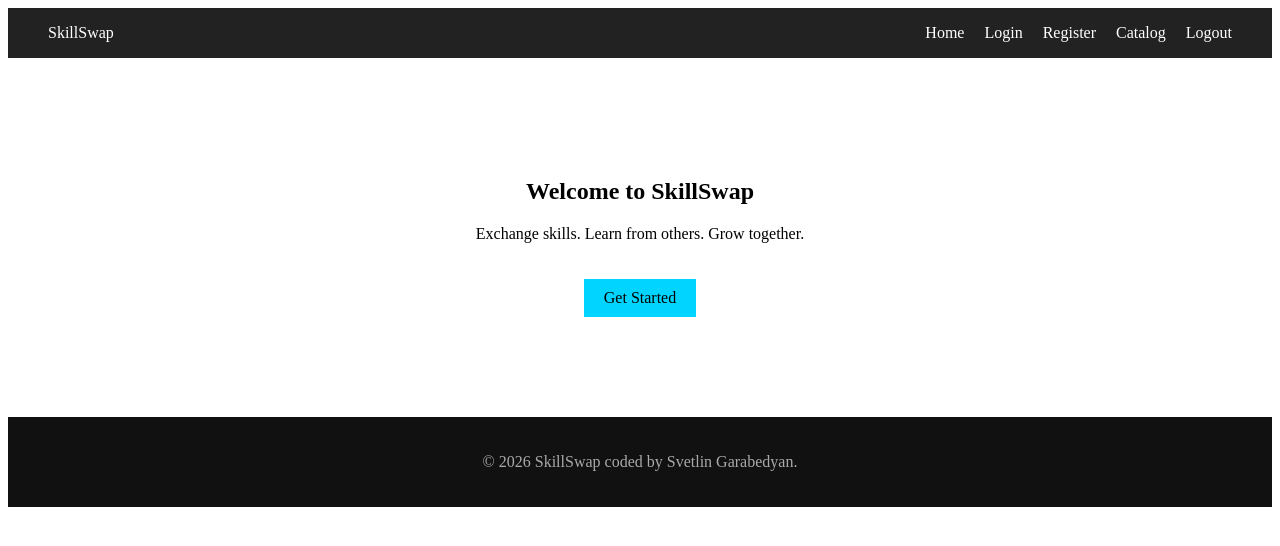
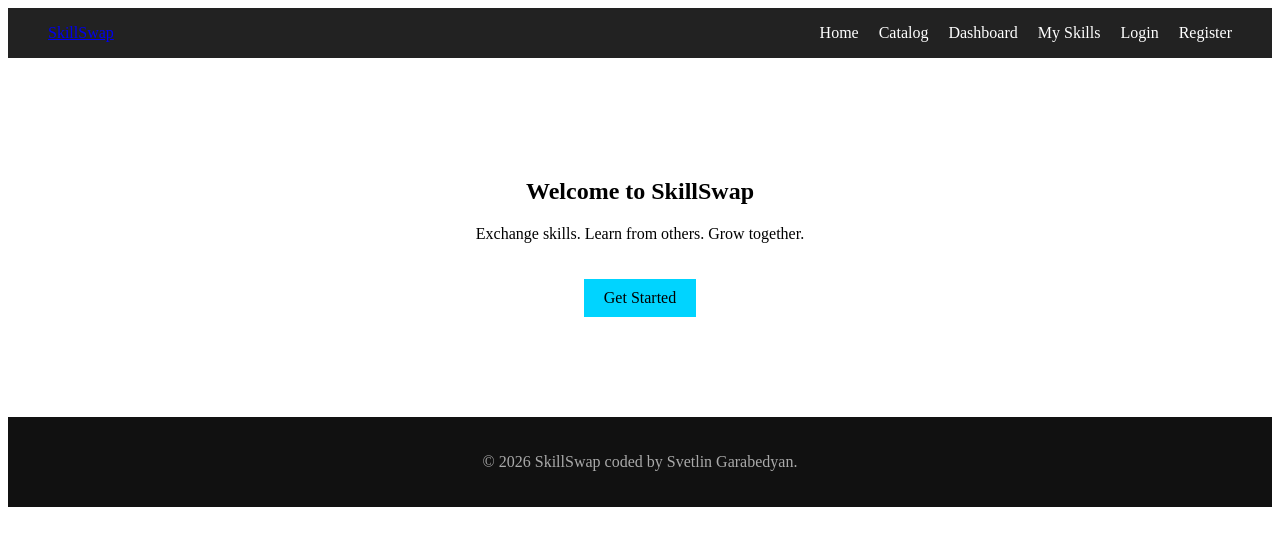
Before and after one commit to SvetlinGG/SkillSwap, an Angular app in the folder client/: page / in a window 1280 px wide. Shown: the top 546 px of the page. Built offline with nearby package versions, Linux system fonts and the light colour scheme.

Commit message:
small change in header

```diff
--- a/client/src/app/core/header/header.component.html
+++ b/client/src/app/core/header/header.component.html
@@ -1,12 +1,14 @@
 <header class="header">
-    <div class="logo">SkillSwap</div>
+    <div class="logo">
+      <a routerLink="/">SkillSwap</a>
+    </div>
 
     <nav>
-        <a routerLink="/">Home</a>
-        <a routerLink="/login">Login</a>
-        <a routerLink="/register">Register</a>
-        <a routerLink="/catalog">Catalog</a>
-        <a routerLink="/login">Logout</a>
+      <a routerLink="/">Home</a>
+      <a routerLink="/skills">Catalog</a>
+      <a routerLink="/dashboard">Dashboard</a>
+      <a routerLink="/my-skills">My Skills</a>
+      <a routerLink="/login">Login</a>
+      <a routerLink="/register">Register</a>
     </nav>
-
-</header>
+  </header>
```
